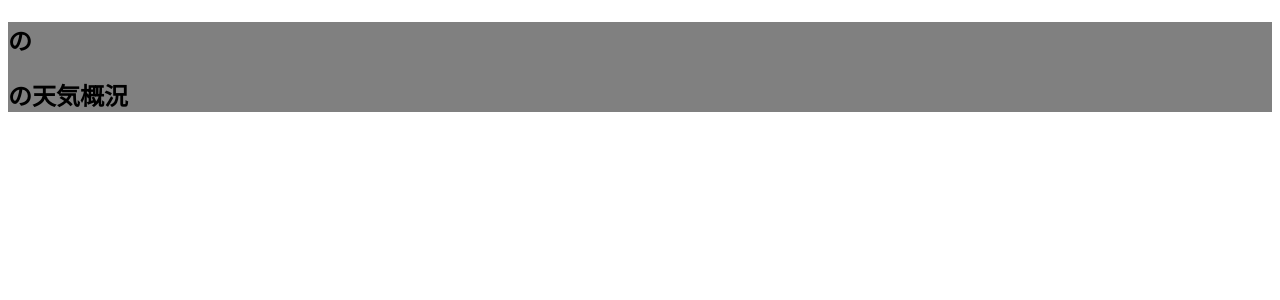
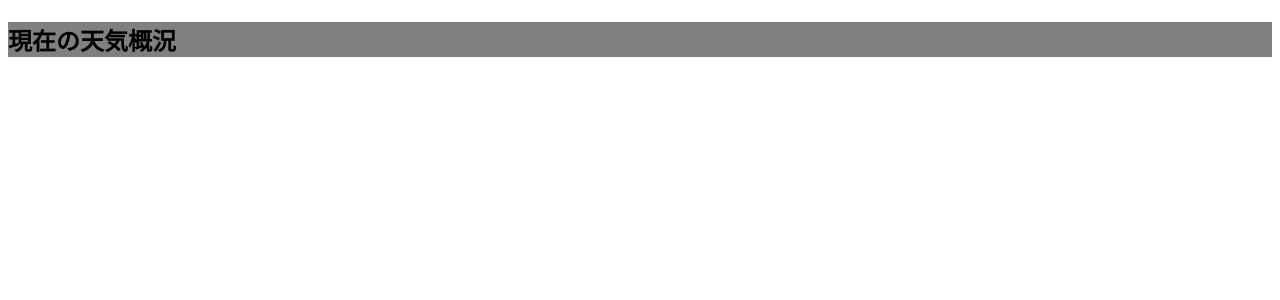
Before and after one commit to kugitai/whether_web_app, a Flask app: page / in a window 1280 px wide. Shown: the part 67-367 px from the top of the page. Run offline with Flask 3, Linux system fonts and the light colour scheme.

Commit message:
表示の変更
タイトルを地点のみに
時刻の後に「現在」を追加

```diff
--- a/templates/index.html
+++ b/templates/index.html
@@ -11,8 +11,8 @@
     <h1>天気予報</h1>
     </header>
     <main>
-        <h2 id = title>{{p_time}}の{{title}}</h1>
-        <h2>{{des_p_time}}の天気概況</h2>
+        <h2 id = title>{{title}}</h1>
+        <h2>{{des_p_time}}現在の天気概況</h2>
         <h3>{{headlineText}}</h3>
         <p>{{bodyText}}</p>
     </main>
```
